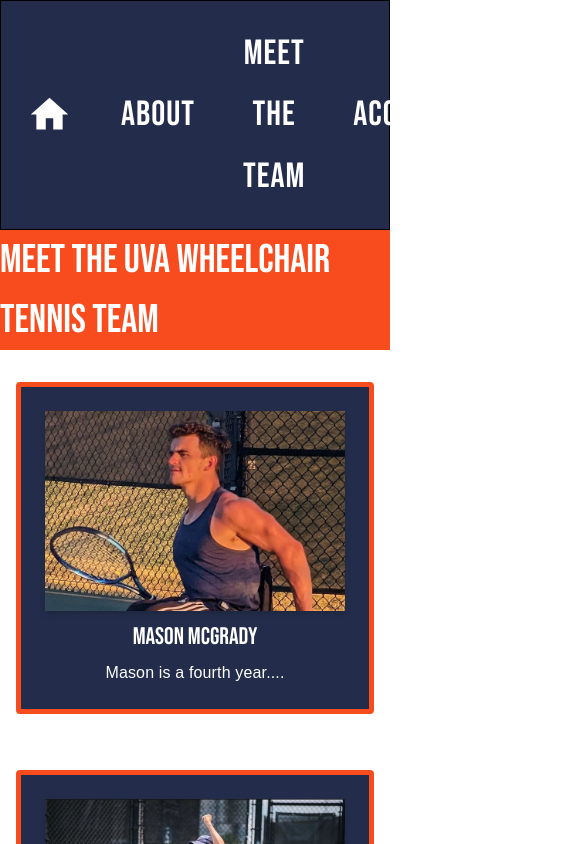
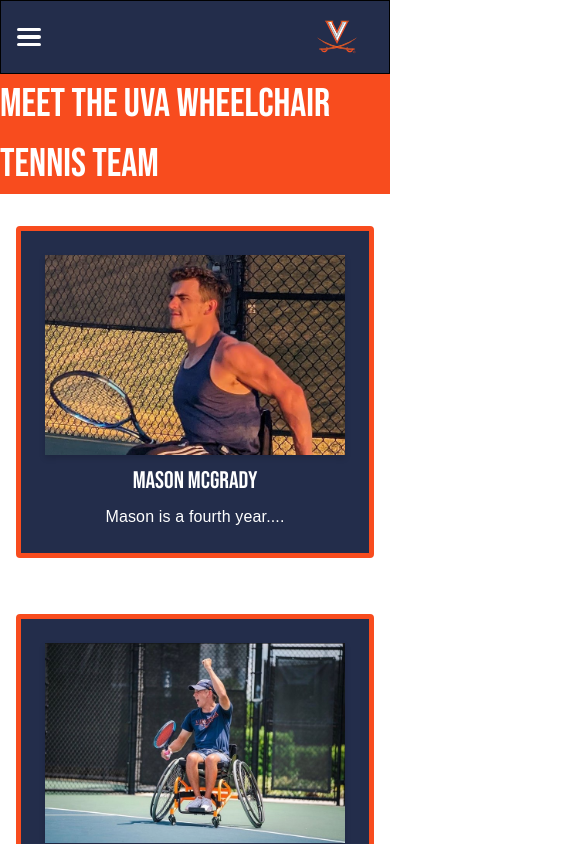
Before and after one commit to JacobWald/UVA-Wheelchair-Tennis-Website, a React (Create React App) app in the folder tennis-website/: page /meetTheTeam in a window 390 px wide. Shown: the top 844 px of the page, 585 px wide, since content can reach past the window. Built offline with nearby package versions, Linux system fonts and the light colour scheme.

Commit message:
navbar mobile friendly!

```diff
--- a/tennis-website/src/components/NavBar/NavBar.css
+++ b/tennis-website/src/components/NavBar/NavBar.css
@@ -36,3 +36,48 @@
     font-size: 35px !important;
     margin-right: 1rem !important;
 }
+
+.navbar-mobile{
+    display: none;
+}
+
+.navbar-mobile-hamburgerWrapper {
+    display: flex;
+    flex-direction: column;
+    align-items: center;
+    justify-content: center;
+    gap: 0.25rem;
+    transition: 0.2s ease-in-out;
+}
+
+.navbar-mobile-hamburgerWrapper > div {
+    width: 1.5rem;
+    height: 0.2rem;
+    background-color: var(--white);
+    border-radius: 10px;
+}
+
+@media only screen and (width < 1020px) {
+    .MuiButton-root {
+        margin-right: 0 !important;
+    }
+    .navbar-left {
+        gap: .5rem;
+    }
+    .navbar-right {
+        gap: .5rem;
+    }
+}
+
+@media only screen and (width < 890px) {
+    .navbar-left {
+        display: none;
+    }
+    .navbar-right {
+        width: 40px;
+        height: 40px;
+    }
+    .navbar-mobile {
+        display: flex;
+    }
+}
--- a/tennis-website/src/components/NavBar/NavBar.js
+++ b/tennis-website/src/components/NavBar/NavBar.js
@@ -1,10 +1,18 @@
 import "./NavBar.css";
 
-import { Button } from '@mui/material';
+import { Button, Drawer, List, ListItem, ListItemText } from '@mui/material';
 import { Link } from 'react-router-dom';
 import HomeIcon from '@mui/icons-material/Home';
+import { useState } from "react";
 
 export default function NavBar() {
+
+    const [isMenuOpen, setMenuOpen] = useState(false);
+
+    const handleMenuClose = () => {
+        setMenuOpen(false);
+    };
+
     return (
         <div className='navbar'>
             <div className="navbar-left">
@@ -34,6 +42,48 @@ export default function NavBar() {
                     </Button>
                 </Link>
             </div>
+            <div className="navbar-mobile">
+                <div
+                className="navbar-mobile-hamburgerWrapper"
+                onClick={() => {
+                    setMenuOpen(!isMenuOpen);
+                }}
+                style={isMenuOpen ? { transform: "rotate(90deg)" } : {}}
+                >
+                <div></div>
+                <div></div>
+                <div></div>
+                </div>
+                <Drawer anchor="left" open={isMenuOpen} onClose={handleMenuClose}>
+                    <List>
+                        <ListItem button>
+                            <Link to="/" onClick={handleMenuClose}>
+                                <ListItemText primary="Home" />
+                            </Link>
+                        </ListItem>
+                        <ListItem button>
+                            <Link to="/about" onClick={handleMenuClose}>
+                                <ListItemText primary="About" />
+                            </Link>
+                        </ListItem>
+                        <ListItem button>
+                            <Link to="/meetTheTeam" onClick={handleMenuClose}>
+                                <ListItemText primary="Meet The Team" />
+                            </Link>
+                        </ListItem>
+                        <ListItem button>
+                            <Link to="/accomplishments" onClick={handleMenuClose}>
+                                <ListItemText primary="Accomplishments" />
+                            </Link>
+                        </ListItem>
+                        <ListItem button>
+                            <Link to="/schedule" onClick={handleMenuClose}>
+                                <ListItemText primary="Schedule" />
+                            </Link>
+                        </ListItem>
+                    </List>
+                </Drawer>
+            </div>
             <div className="navbar-right">
                 <img src="./images/sabers.svg" alt="UVA Sabers SVG" className="sabers-logo"/>
             </div>
```
Lines whose indentation alone changed are shown as unchanged.
